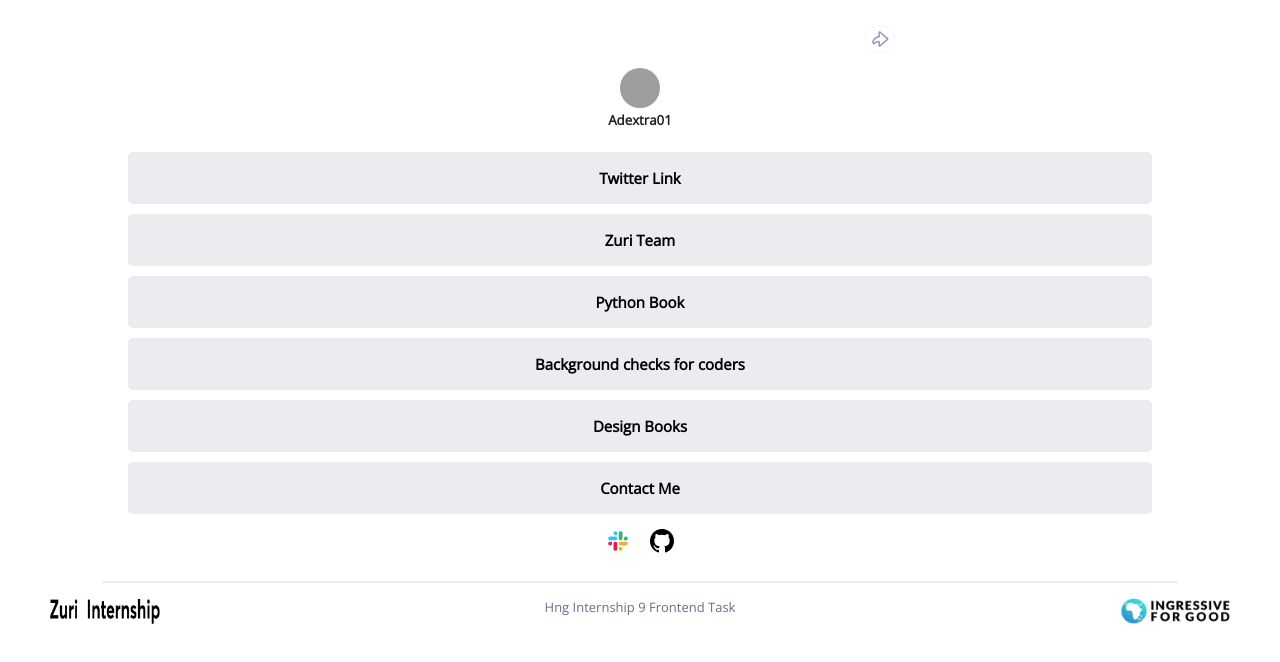
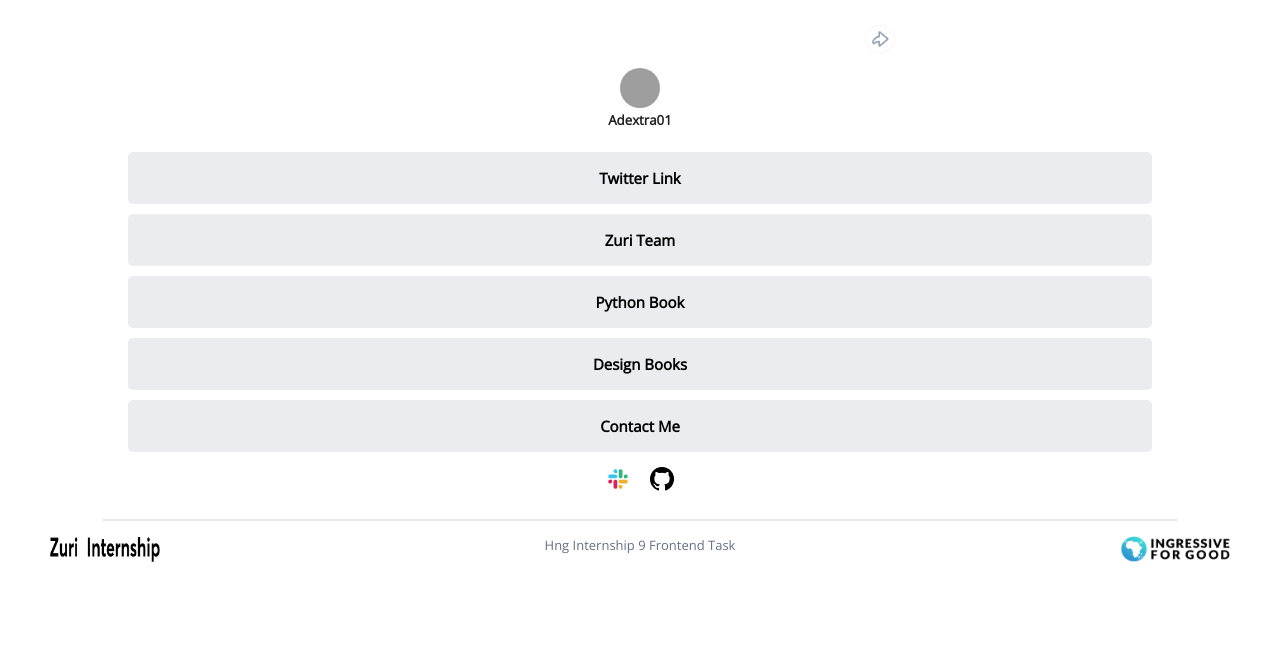
Before and after one commit to a-deola/cardly, a React (Create React App) app: page / in a window 1280 px wide. Shown: the top 662 px of the page. Built offline with nearby package versions, Linux system fonts and the light colour scheme; grey boxes are pictures that could not be loaded.

Commit message:
add list content

```diff
--- a/src/content.js
+++ b/src/content.js
@@ -17,12 +17,12 @@ const Links = [
         subText: "Your go to for the latest books on coding and design",
         linkDescription: "Python Book"
     },
-    {
-        id: "pitch",
-        link:"https://background.zuri.team",
-        subText:"Everything you want to know about coders",
-        linkDescription:"Background checks for coders"
-    },
+    // {
+    //     id: "pitch",
+    //     link:"https://background.zuri.team",
+    //     subText:"Everything you want to know about coders",
+    //     linkDescription:"Background checks for coders"
+    // },
     {
         id: "book_design",
         link:"https://books.zuri.team/design-rules",
```
